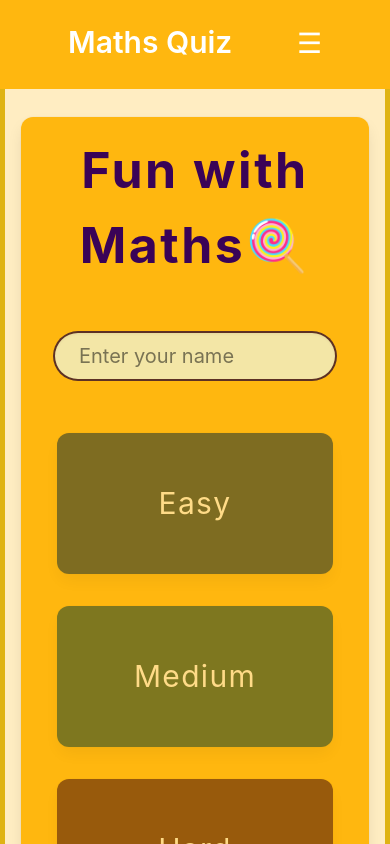
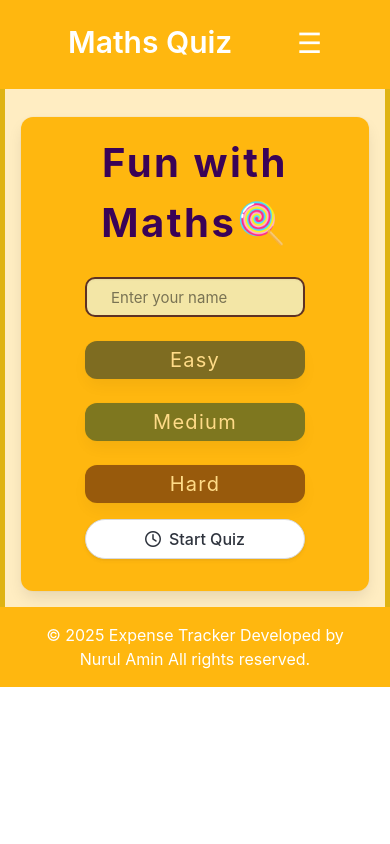
Before and after one commit to engnurulamin/maths-quiz, a SvelteKit app: page / in a window 390 px wide. Shown: the top 844 px of the page. Built offline with nearby package versions, Linux system fonts and the light colour scheme.

Commit message:
home page responsive

```diff
--- a/src/routes/+page.svelte
+++ b/src/routes/+page.svelte
@@ -2,49 +2,49 @@
   <div class="column has-text-centered">
     <div class="card m-4 p-4 has-background-warning">
       <h1>Fun with Maths{randomEmoji}</h1>
-      <div class="control mx-4 my-6">
-        <div class="filed">
-          <input class="input is-medium is-transparent transparent-input" type="text" placeholder="Enter your name" bind:value={$user_name}>
+      <div class="control mx-6 my-4">
+        <p class="has-text-dark is-size-5 mt-1">
+          {#if $user_name}
+            Your name is: <span class="has-text-success">{$user_name}</span>
+          {/if}
+        </p>
+
+        <p class="has-text-dark is-size-7 mt-1">
+          {#if $difficulty}
+            You are going to play on
+            <span class="has-text-weight-bold has-text-success-light is-size-6">
+              {$difficulty.toUpperCase()}
+            </span> mode
+          {/if}
+        </p>
+        <div class="filed my-5">
+          <input class="input is-transparent transparent-input" type="text" placeholder="Enter your name" bind:value={$user_name}>
         </div>
       </div>
-      <div class="control mx-4 my-6">
+
+      <div class="control mx-6">
        <div class="field">
         <div class="columns">
-          <div class="column p-4 is-clickable { !$user_name ? 'disabled' : '' }" onclick={() => $user_name && difficultyClick('easy')}>
-            <div class="card py-6 has-background-info-dark {$difficulty === 'easy' ? 'selected' : ''}">
-              <span class="type">Easy</span>
+          <div class="column is-clickable { !$user_name ? 'disabled' : '' }" onclick={() => $user_name && difficultyClick('easy')}>
+            <div class="card py-1 has-background-info-dark {$difficulty === 'easy' ? 'selected' : ''}">
+              <span class="type is-size-5">Easy</span>
             </div>
           </div>
-          <div class="column p-4 is-clickable { !$user_name ? 'disabled' : '' }" onclick={() => $user_name && difficultyClick('medium')}>
-            <div class="card py-6 has-background-primary-dark {$difficulty === 'medium' ? 'selected' : ''}">
-              <span class="type">Medium</span>
+          <div class="column is-clickable { !$user_name ? 'disabled' : '' }" onclick={() => $user_name && difficultyClick('medium')}>
+            <div class="card py-1 has-background-primary-dark {$difficulty === 'medium' ? 'selected' : ''}">
+              <span class="type is-size-5">Medium</span>
             </div>
           </div>
-          <div class="column p-4 is-clickable { !$user_name ? 'disabled' : '' }" onclick={() => $user_name && difficultyClick('hard')}>
-            <div class="card  py-6 has-background-danger-dark {$difficulty === 'hard' ? 'selected' : ''}">
-              <span class="type">Hard</span>
+          <div class="column is-clickable { !$user_name ? 'disabled' : '' }" onclick={() => $user_name && difficultyClick('hard')}>
+            <div class="card py-1 has-background-danger-dark {$difficulty === 'hard' ? 'selected' : ''}">
+              <span class="type is-size-5">Hard</span>
             </div>
           </div>
         </div>
        </div>
       </div>
-      <p class="has-text-dark is-size-5">
-        {#if $user_name}
-          Your name is: <span class="has-text-success">{$user_name}</span>
-        {/if}
-      </p>
-
-      <p class="has-text-dark is-size-6">
-        {#if $difficulty}
-          You are going to play on
-          <span class="has-text-weight-bold has-text-success-light">
-            {$difficulty.toUpperCase()}
-          </span> mode
-        {/if}
-      </p>
-
-      <div class="control mx-4 mt-6 mb-4">
-        <a href="/quiz" class="button is-medium is-rounded is-fullwidth is-success-dark py-3">
+      <div class="control mx-6 my-4">
+        <a href="/quiz" class="button is-rounded is-fullwidth is-success-dark">
           <i class="fa-regular fa-clock mr-2"></i> Start Quiz
         </a>
       </div>
@@ -56,7 +56,7 @@
   h1 {
     letter-spacing: 2.5px;
     font-weight: bolder;
-    font-size: 70px;
+    font-size: 50px;
     color: rgb(58, 3, 87);
   }
 
@@ -64,7 +64,7 @@
     background-color: rgb(243, 230, 166) !important;
     border: 2px solid rgba(56, 3, 3, 0.796);
     padding: 0.75rem 1.5rem;
-    border-radius: 40px 40px 40px 40px;
+    border-radius: 10px;
     transition: all 0.3s ease;
     color: #000;
   }
@@ -73,7 +73,7 @@
     color: black;
     opacity: 0.5;
     font-weight: 400;
-    font-size: 20px;
+    font-size: 15px;
   }
 
   .transparent-input:focus,
@@ -101,7 +101,7 @@
 
   @media (max-width: 768px) {
     h1 {
-    font-size: 50px;
+    font-size: 40px;
    }
   }
 </style>
```
